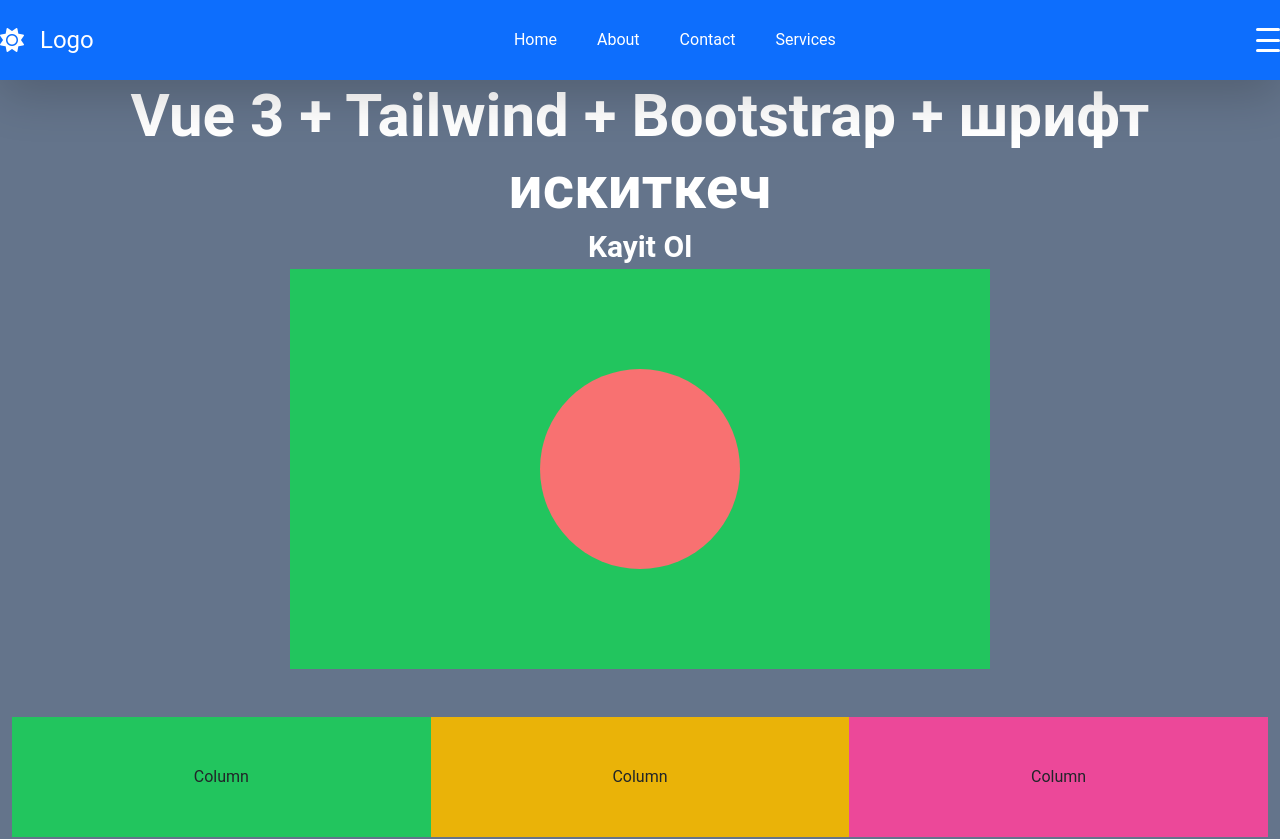
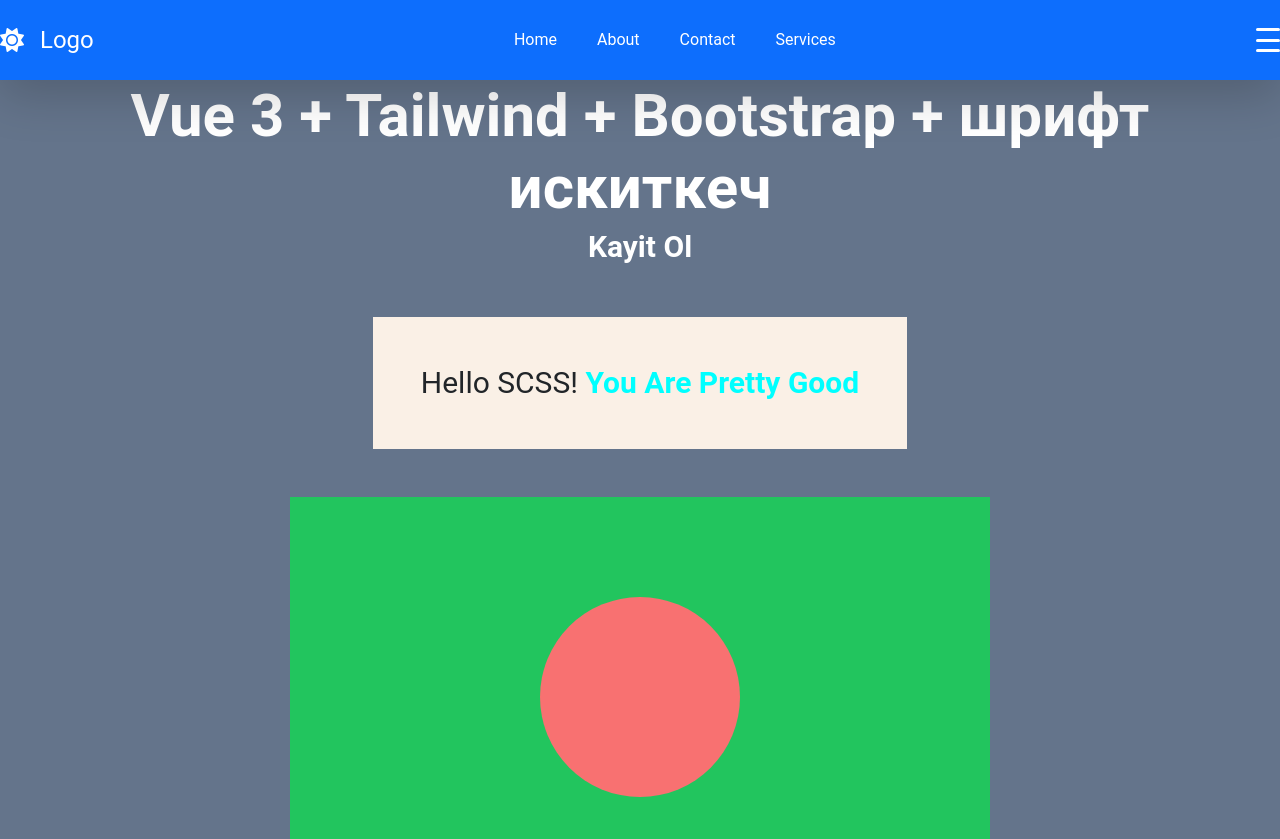
Before and after one commit to khmuhib/vue-3-tailwind-css-route-link-starter, a Vue app: page / in a window 1280 px wide. Shown: the top 839 px of the page. Built offline with nearby package versions, Linux system fonts and the light colour scheme.

Commit message:
scss add

```diff
--- a/package.json
+++ b/package.json
@@ -21,6 +21,7 @@
     "@vitejs/plugin-vue": "^3.1.2",
     "autoprefixer": "^10.4.12",
     "postcss": "^8.4.18",
+    "sass": "^1.57.1",
     "tailwindcss": "^3.2.1",
     "vite": "^3.1.8"
   }
--- /dev/null
+++ b/src/assets/style.scss
@@ -0,0 +1,13 @@
+$bgColor: linen;
+
+.text {
+    background-color: $bgColor;
+    font-size: 30px;
+    display: table;
+    margin: auto;
+
+    span {
+        color: aqua;
+        font-weight: bolder;
+    }
+}
--- /dev/null
+++ b/src/components/ScssComponent.vue
@@ -0,0 +1,18 @@
+<template>
+  <div class="text py-5 my-5 px-5">
+    <h1 class="text-center">Hello SCSS! <span>You Are Pretty Good</span></h1>
+  </div>
+</template>
+
+<script>
+export default {
+
+}
+</script>
+
+<style lang="scss">
+
+@import './../assets/style.scss'
+
+
+</style>
--- a/src/views/HomeView.vue
+++ b/src/views/HomeView.vue
@@ -3,9 +3,12 @@
     <div class="container bg-slate-500">
         <div class="">
             <SectionOneComponent></SectionOneComponent>
+            <scss-component></scss-component>
+
             <div class="bg-green-500 h-[400px] relative w-[700px] m-auto">
                 <p
                     class="py-5 bg-red-400 rounded-full w-[200px] h-[200px] p-[50px] absolute top-0 left-0 right-0 bottom-0 m-auto">
+
                 </p>
             </div>
         </div>
@@ -41,12 +44,14 @@
 <script>
 import HomeCardComponent from '../components/Home/HomeCardComponent.vue';
 import SectionOneComponent from '../components/Home/SectionOneComponent.vue';
+import ScssComponent from '../components/ScssComponent.vue';
 import TextComponentVue from '../components/TextComponent.vue';
 export default {
   components: {
     TextComponentVue,
     SectionOneComponent,
-    HomeCardComponent
+    HomeCardComponent,
+    ScssComponent
   }
 
 }
--- a/tailwind.config.js
+++ b/tailwind.config.js
@@ -13,10 +13,12 @@
     },
     fontFamily: {
       Roboto: ["Roboto, sans-serif"]
-    }
+    },
+
   },
   plugins: [],
   corePlugins: {
     //preflight:false
-  }
+  },
+
 }
```
Also changed, not shown: 1 other file (tests, documents, lock files or other folders).
